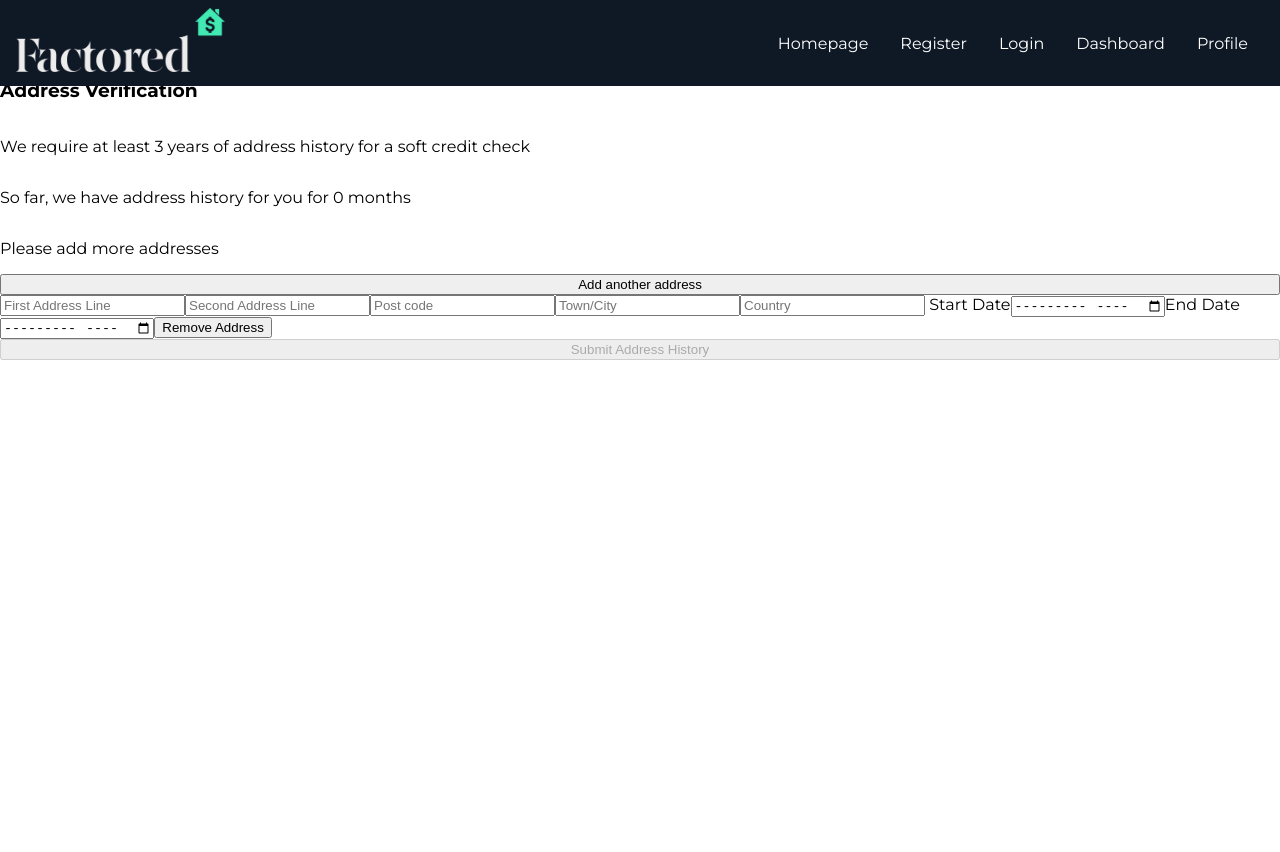
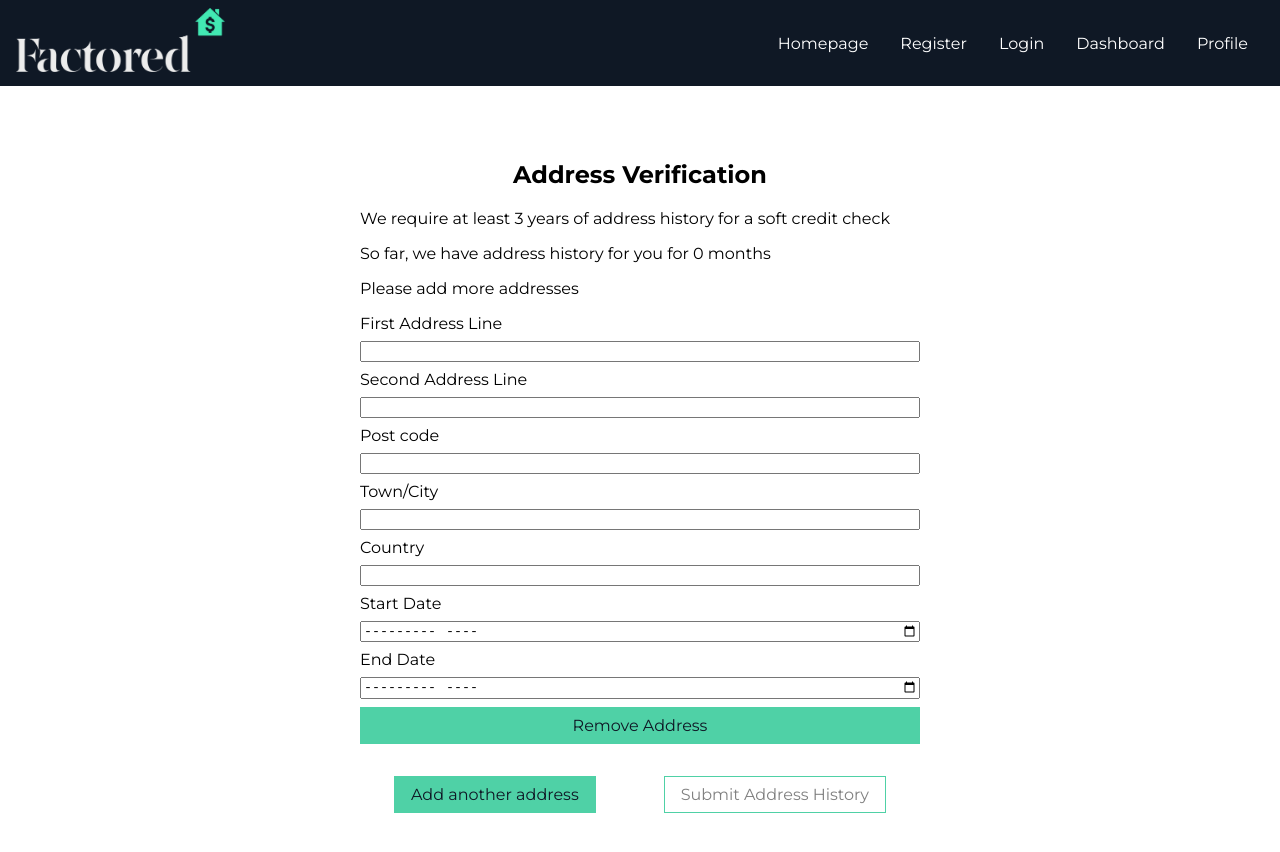
Before and after one commit to hal-alex/factored-mvp, a React (Create React App) app in the folder client/: page /addresshistory in a window 1280 px wide. Shown: the top 852 px of the page. Before the commit the page ends 800 px from the top, so only its background shows below. Built offline with nearby package versions, Linux system fonts and the light colour scheme.

Commit message:
styled the dashboard, id and address verification pages

```diff
--- a/client/src/components/AddressHistoryDetails.js
+++ b/client/src/components/AddressHistoryDetails.js
@@ -10,13 +10,12 @@ const AddressHistoryDetails = () => {
 
     return (
         <div>
-            <h4>Address History</h4>
             {userAddressHistory.map((address, index) => {
                 const { firstLine, secondLine, postcode,
                     townOrCity, country, startDate, endDate } = address
                 return (
-                    <div>
-                        <h5>Address in {postcode}</h5>
+                    <div key={index}>
+                        <h4>Address in {postcode}</h4>
                         <p>First line: {firstLine}</p>
                         <p>Second line: {secondLine}</p>
                         <p>Post code: {postcode}</p>
@@ -27,7 +26,10 @@ const AddressHistoryDetails = () => {
                     </div>
                 )
             })}
-            <button onClick={() => navigate("/dashboard")}>Back to dashboard</button>
+            <button className="btn-secondary"
+                onClick={() => navigate("/dashboard")}>
+                Back to dashboard
+            </button>
         </div>
     )
 }
--- a/client/src/components/AddressHistoryInput.js
+++ b/client/src/components/AddressHistoryInput.js
@@ -89,15 +89,13 @@ const AddressHistoryInput = () => {
     }
 
     return (
-        <div className="dashboard-div">
-            <h3>Address Verification</h3>
+        <div>
             <p>We require at least 3 years of address history for a soft credit check</p>
-            <p>So far, we have address history for you for {duration} months</p>
+            <p>{`So far, we have address history for you for ${duration} months`}</p>
             {duration >= 36 && <p>Address history is good</p>
                 || <p>Please add more addresses</p>}
-            <button onClick={addMoreAddressFields}>Add another address</button>
-            <div>
-                <form className="form-container" onSubmit={submitForm}>
+
+            <form className="address-verification-form" onSubmit={submitForm}>
                 {addressHistory.map((address, index) => {
                     const { firstLine, secondLine, postcode,
                         townOrCity, country, startDate, endDate } = address
@@ -106,43 +104,43 @@ const AddressHistoryInput = () => {
                         addressDurationHist = calculateMonths(endDate, startDate)
                     }
                     return (
-                            <div key={index}>
+                        <div className="address-verification-form-address" key={index}>
+                            <label>First Address Line</label>
                             <input
                                 type="text"
                                 name="firstLine"
                                 value={firstLine}
-                                    placeholder="First Address Line"
                                 onChange={(e) => handleChange(index, e)}
                             />
+                            <label>Second Address Line</label>
                             <input
                                 type="text"
                                 name="secondLine"
                                 value={secondLine}
-                                    placeholder="Second Address Line"
                                 onChange={(e) => handleChange(index, e)}
                             />
+                            <label>Post code</label>
                             <input
                                 type="text"
                                 name="postcode"
                                 value={postcode}
-                                    placeholder="Post code"
                                 onChange={(e) => handleChange(index, e)}
                             />
+                            <label>Town/City</label>
                             <input
                                 type="text"
                                 name="townOrCity"
                                 value={townOrCity}
-                                    placeholder="Town/City"
                                 onChange={(e) => handleChange(index, e)}
                             />
+                            <label>Country</label>
                             <input
                                 type="text"
                                 name="country"
                                 value={country}
-                                    placeholder="Country"
                                 onChange={(e) => handleChange(index, e)}
                             />
-                                <label> Start Date
+                            <label>Start Date</label>
                             <input
                                 type="month"
                                 name="startDate"
@@ -150,8 +148,7 @@ const AddressHistoryInput = () => {
                                 onChange={(e) => handleChange(index, e)}
                                 required
                             />
-                                </label>
-                                <label>End Date
+                            <label>End Date</label>
                             <input
                                 type="month"
                                 name="endDate"
@@ -159,22 +156,31 @@ const AddressHistoryInput = () => {
                                 onChange={(e) => handleChange(index, e)}
                                 required
                             />
-                                </label>
                             {addressDurationHist ?
                                 `You have spent ${addressDurationHist}
                                     months at this address`
                                 : ""}
-                                <button onClick={removeAddress}>Remove Address</button>
+                            <button className="btn-secondary"
+                                onClick={removeAddress}>
+                                Remove Address</button>
                         </div>
                     )
                 })}
+                <div className="two-button-container">
+                    <button className="btn-secondary"
+                        onClick={addMoreAddressFields}>
+                        Add another address
+                    </button>
+
                     <button
+                        className="btn-secondary"
                         disabled={duration >= 36 ? false : true}
                         onClick={submitForm}>
                         Submit Address History
                     </button>
+                </div>
             </form>
-            </div>
+
         </div>
     )
 }
--- a/client/src/data.js
+++ b/client/src/data.js
@@ -1,7 +1,7 @@
 
 const testAdvances = [
     {
-        id: 1,
+        id: 1111,
         advanceName: "Bathroom Renovation",
         advanceDescription: "Repairing boiler",
         reasonForAdvance: "Repairs",
@@ -26,7 +26,7 @@ const testAdvances = [
         nextPaymentDate: "01-02-2023",
     },
     {
-        id: 2,
+        id: 1112,
         advanceName: "New kitchen",
         advanceDescription: "Replacing old kitchen",
         reasonForAdvance: "Repairs",
@@ -51,7 +51,7 @@ const testAdvances = [
         nextPaymentDate: "01-02-2023",
     },
     {
-        id: 3,
+        id: 1113,
         advanceName: "Taking out equity",
         advanceDescription: "Paying off debt",
         reasonForAdvance: "Debt consolidation",
--- a/client/src/index.css
+++ b/client/src/index.css
@@ -224,26 +224,53 @@ code {
 }
 
 .dashboard-table {
-  display: grid;
-  row-gap: 1rem;
+  margin-top: 2rem;
 }
 
-.table-headings-container,
-.table-values {
+.table-headings-values {
   display: grid;
   grid-template-columns: repeat(9, auto);
   column-gap: 1rem;
+  row-gap: 2rem;
 }
 
-.table-headings-container div {
+.table-headings-values .table-heading {
   text-align: center;
   font-weight: 600;
+  padding: 0.5rem;
+  background-color: #00c483;
 }
 
-/* .table-values {
+.table-headings-values div {
+  text-align: center;
+}
 
-} */
+.generic-container {
+  margin: 10rem auto;
+  max-width: 35rem;
+}
 
-.table-value-address {
-  max-width: 5rem;
+.generic-container h2 {
+  text-align: center;
 }
+
+.id-verification-container {
+  display: grid;
+  row-gap: 2rem;
+}
+
+.two-button-container {
+  display: grid;
+  grid-template-columns: repeat(2, auto);
+  justify-items: center;
+}
+
+.address-verification-form {
+  display: grid;
+  row-gap: 2rem;
+}
+
+.address-verification-form-address {
+  display: grid;
+  row-gap: 0.5rem;
+}
--- a/client/src/pages/AddressVerification.js
+++ b/client/src/pages/AddressVerification.js
@@ -7,8 +7,8 @@ import AddressHistoryInput from '../components/AddressHistoryInput'
 const AddressVerification = () => {
   const { userProfileTestData } = useGlobalContext()
   return (
-    <div className="dashboard-div">
-      <h3>Address Verification</h3>
+    <div className="generic-container">
+      <h2>Address Verification</h2>
       {userProfileTestData.hasAddressHistory ?
 
         <AddressHistoryDetails></AddressHistoryDetails>
--- a/client/src/pages/IDVerification.js
+++ b/client/src/pages/IDVerification.js
@@ -26,16 +26,17 @@ const IDVerification = () => {
     }
 
     return (
-        <div>
-            <h3>ID Verification</h3>
-            <div></div>
-            <button onClick={() => startVerification}> Start verification</button>
-            <button onClick={() =>
+        <div className="generic-container id-verification-container">
+            <h2>ID Verification</h2>
+            <button className="btn-secondary" onClick={() =>
+                startVerification}> Start verification</button>
+            <button className="btn-secondary" onClick={() =>
                 setUserProfileTestData({
                     ...userProfileTestData,
                     "ifVerified": true
                 })}>Click to change KYC status</button>
-            <button onClick={() => navigate("/dashboard")}>Back to dashboard</button>
+            <button className="btn-secondary" onClick={() =>
+                navigate("/dashboard")}>Back to dashboard</button>
         </div>
     )
 }
--- a/client/src/pages/IndividualAdvance.js
+++ b/client/src/pages/IndividualAdvance.js
@@ -33,8 +33,8 @@ const IndividualAdvance = () => {
     } = selectedAdvance
 
     return (
-        <div>
-            <h3>Individual Advance</h3>
+        <div className="generic-container">
+            <h2>Individual Advance</h2>
             <h4>{advanceName}</h4>
             <p>Reason for advance: {reasonForAdvance}</p>
             <p>Description: {advanceDescription}</p>
@@ -50,8 +50,18 @@ const IndividualAdvance = () => {
             <p>Name on bank account: {bankAccountName}</p>
             <p>Your bank account number: {bankAccountNumber}</p>
             <p>Your bank account sort code: {bankAccountSortCode}</p>
-            <Link to="/new-advance-1"><button>Create new Advance</button></Link>
-            <Link to="/dashboard"><button>Back to dashboard</button></Link>
+            <div className='two-button-container'>
+                <Link to="/new-advance-1">
+                    <button className="btn-secondary">
+                        Create new Advance
+                    </button>
+                </Link>
+                <Link to="/dashboard">
+                    <button className="btn-secondary">
+                        Back to dashboard
+                    </button>
+                </Link>
+            </div>
         </div>
     )
 }
```
Also changed, not shown: client/src/pages/Dashboard.js (+8 -7 lines). Lines whose indentation alone changed are shown as unchanged.
